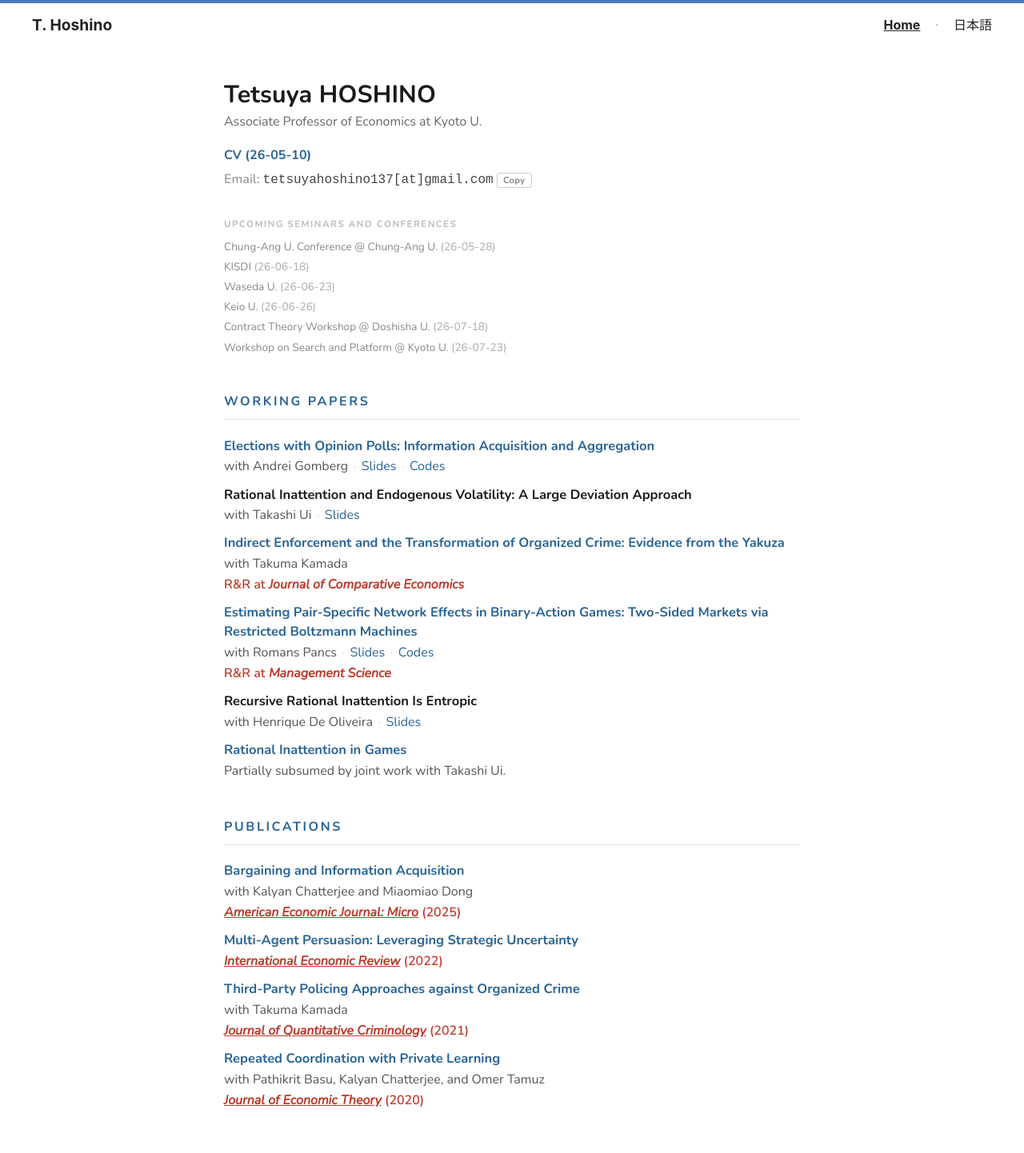
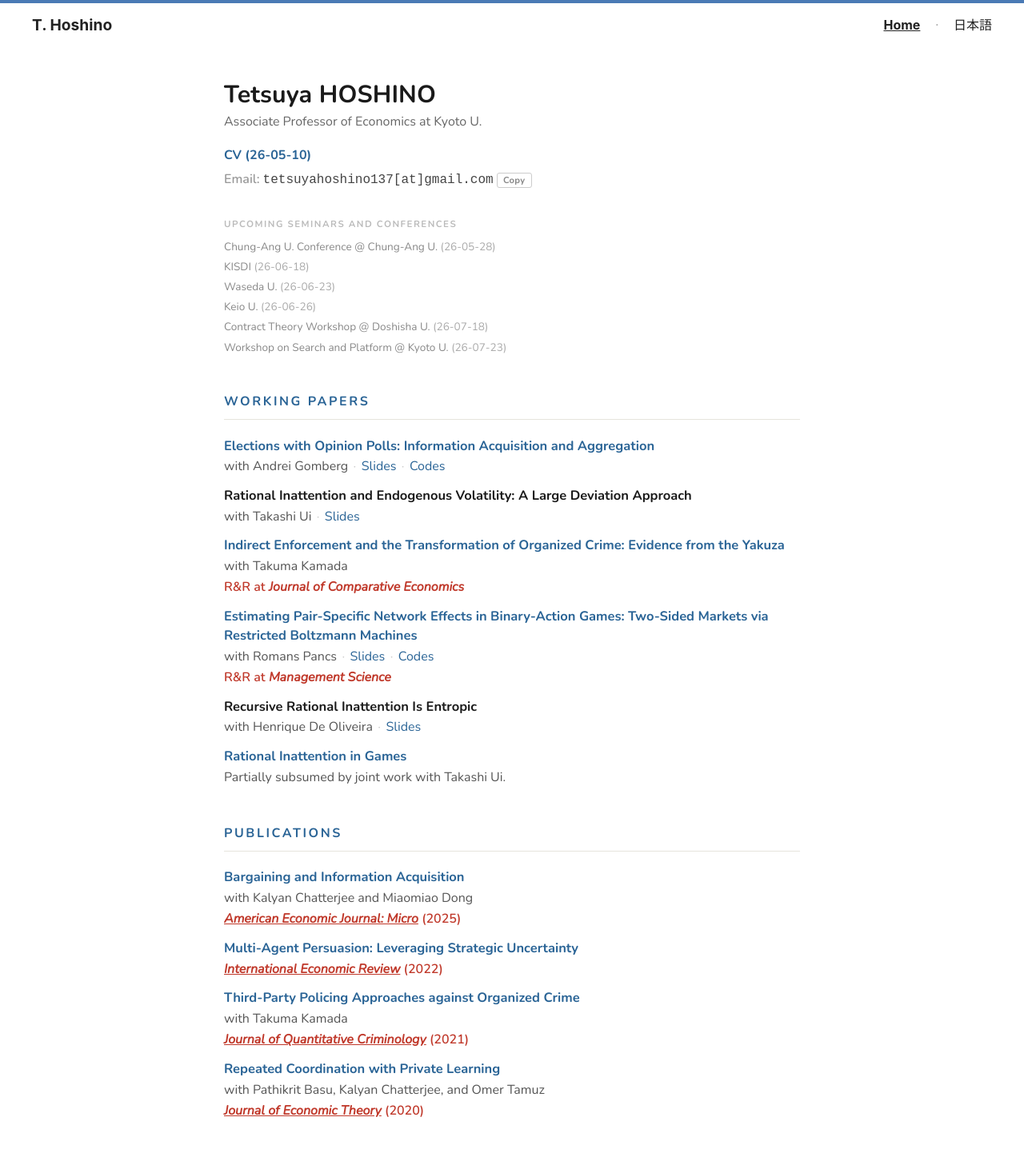
Before and after one commit to tetsuyahoshino137/tetsuyahoshino137.github.io, a Jekyll site: the page built from index.md, in a window 1280 px wide. Shown: the whole page at 80% size. Built offline with Jekyll 4.4.1, drawn with Linux system fonts in a browser that asks for light colours.

Commit message:
Update main.css

```diff
--- a/assets/css/main.css
+++ b/assets/css/main.css
@@ -103,7 +103,7 @@
 
 /* ===== 論文リスト（index） ===== */
 .hp-scope .paper-list { list-style: none; }
-.hp-scope .paper-list > li { margin-bottom: 0.6rem; }
+.hp-scope .paper-list > li { margin-bottom: 0.7rem; }
 .hp-scope .paper-list > li:last-child { margin-bottom: 0; }
 .hp-scope .paper-title { font-weight: 700; color: var(--color-heading); line-height: 1.45; margin-bottom: 0.1rem; }
 .hp-scope .paper-title a {
```
